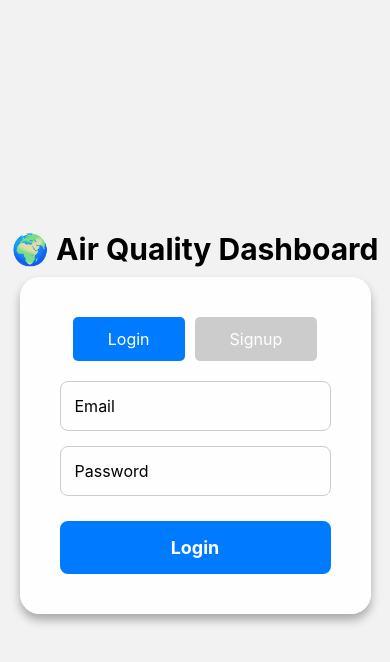
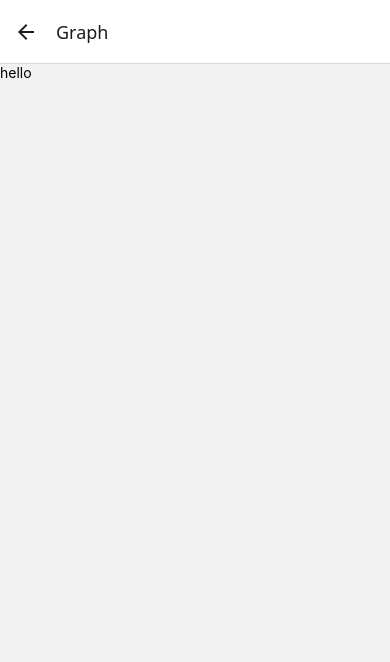
Before and after one commit to ShaileshPawale2004/AirAware, a React Native app: screen /Graph in a window 390 px wide. Shown: the top 662 px of the page. Built offline with nearby package versions, Linux system fonts and the light colour scheme.

Commit message:
fixed graph screen navigation

```diff
--- a/App.js
+++ b/App.js
@@ -3,6 +3,7 @@ import { NavigationContainer } from "@react-navigation/native";
 import { createStackNavigator } from "@react-navigation/stack";
 import LoginOrSignup from "./pages/LoginOrSignup";
 import HomeScreen from "./pages/HomeScreen";
+import Graph from "./pages/Graph"
 
 const Stack = createStackNavigator();
 
@@ -16,6 +17,7 @@ export default function App() {
           options={{ headerShown: false }}
         />
         <Stack.Screen name="HomeScreen" component={HomeScreen} options={{ title: "Home" }} />
+        <Stack.Screen name="Graph" component={Graph} options={{ title: "Graph" }} />
       </Stack.Navigator>
     </NavigationContainer>
   );
--- /dev/null
+++ b/pages/Graph.js
@@ -0,0 +1,14 @@
+import React from "react";
+import { View, Text } from "react-native";
+
+const Graph = ()=>{
+    return (
+        <View>
+            <Text>
+                hello
+            </Text>
+        </View>
+    )
+}
+
+export default Graph
--- a/pages/HomeScreen.js
+++ b/pages/HomeScreen.js
@@ -1,6 +1,6 @@
 import React, { useState, useEffect } from "react";
 import { View, Text, TextInput, Button, Alert, StyleSheet } from "react-native";
-import { sites } from "./data"; // Importing the sites list
+import  sites  from "./data"; // Importing the sites list
 
 function levenshteinDistance(s1, s2) {
   const dp = Array(s1.length + 1)
@@ -25,7 +25,7 @@ function matchStrings(str1, str2) {
   const maxLen = Math.max(str1.length, str2.length);
   const similarity = (maxLen - distance) / maxLen; // Normalize score
 
-  return similarity >= 0.5; // Return true if 70% similarity
+  return similarity >= 0.3; // Return true if 70% similarity
 }
 
 // Updated findSiteByCity function to handle city matching better
@@ -89,7 +89,7 @@ const HomeScreen = ({ navigation }) => {
       `Site: ${site.name}\nCity: ${site.city}\nID: ${site.id}`
     );
 
-    navigation.navigate("GraphScreen", {
+    navigation.navigate("Graph", {
       siteId: site.id,
       startDate,
       endDate,
```
